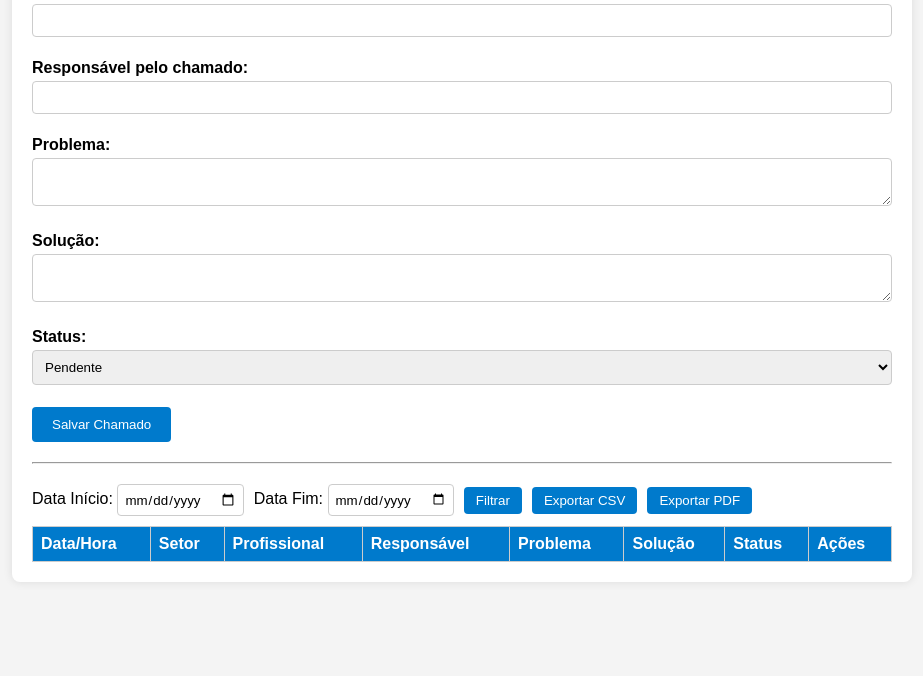
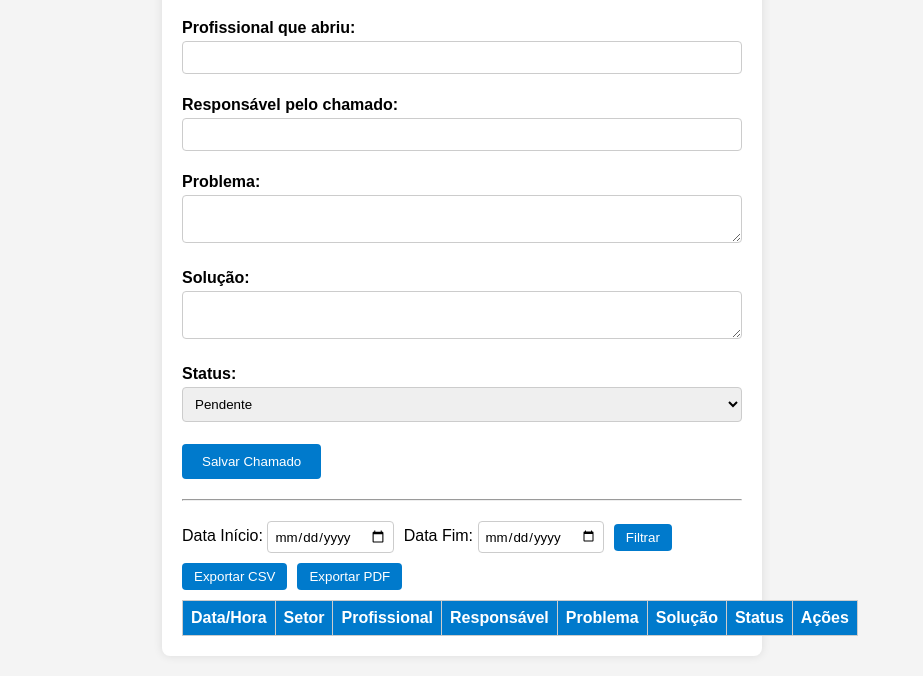
Before and after one commit to bswbruno/appchamados, a plain HTML site: page index.html in a window 1280 px wide. Shown: the part 213-889 px from the top of the page, without its empty margins (178-1101 px from the left). Before the commit the page ends 815 px from the top, so only its background shows below. Drawn offline with nearby package versions, Linux system fonts and the light colour scheme.

Commit message:
alteração do width do caontainer

```diff
--- a/style.css
+++ b/style.css
@@ -11,7 +11,7 @@ body {
 
 /* Container principal */
 .container {
-  max-width: 900px;
+  max-width: 600px;
   margin: 20px auto;
   background-color: #fff;
   padding: 20px;
```
